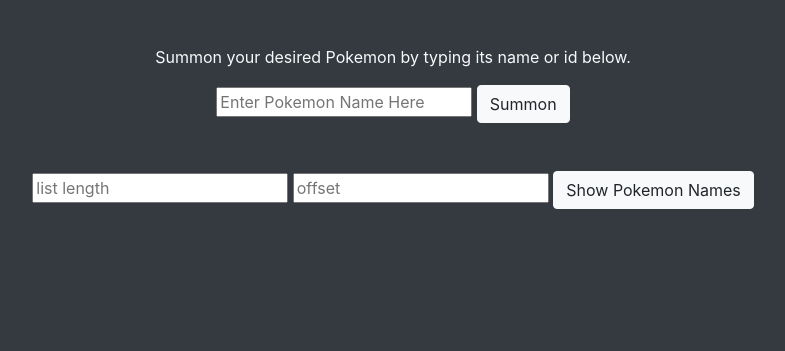
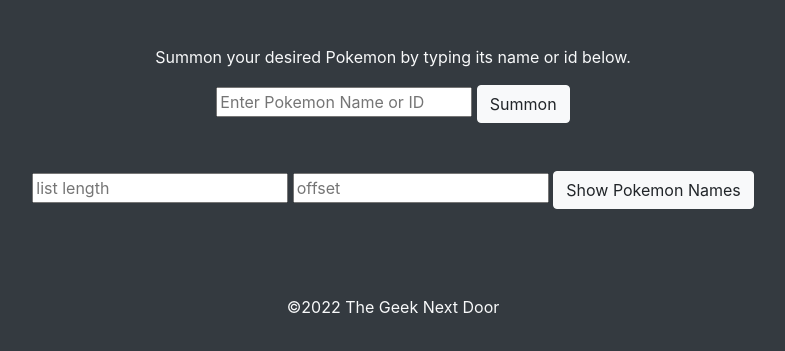
Before and after one commit to djlarj/pokemon-api, a plain HTML site: page index.html in a window 1280 px wide. Shown: the part 99-450 px from the top of the page, without its empty margins (247-1032 px from the left). Drawn offline with nearby package versions, Linux system fonts and the light colour scheme.

Commit message:
Added Footer

```diff
--- a/index.html
+++ b/index.html
@@ -17,7 +17,7 @@
     <div class="container text-center text-light m-auto" id="summonPokemon">
         <div id="summonPokemonControls">
             <p class="text-light">Summon your desired Pokemon by typing its name or id below.</p>
-            <input class="pokemonNameInput" type="text" name="thishastobelowercase" placeholder="Enter Pokemon Name Here" onkeypress="this.value = this.value.toLowerCase();">
+            <input class="pokemonNameInput" type="text" name="thishastobelowercase" placeholder="Enter Pokemon Name or ID" onkeypress="this.value = this.value.toLowerCase();">
             <button class="pokemonSummonButton btn btn-light">Summon</button>
         </div>
         <div class="my-5" id="pokemonImg">
@@ -33,6 +33,15 @@
         <div class="my-5" id="pokemonList">
         </div>
     </div>
+    <!-- Footer -->
+    <footer class="container-fluid m-auto">
+        <div class="row m-auto" style="height: 100px;">
+            <!-- copyright -->
+            <div class="col d-flex justify-content-center text-light">
+                <p class="align-middle my-auto text-center">©2022 The Geek Next Door</p>
+            </div>
+        </div>
+    </footer>
 </body>
 
     <!-- Option 1: jQuery and Bootstrap Bundle (includes Popper) -->
```
Also changed, not shown: 1 other file.
